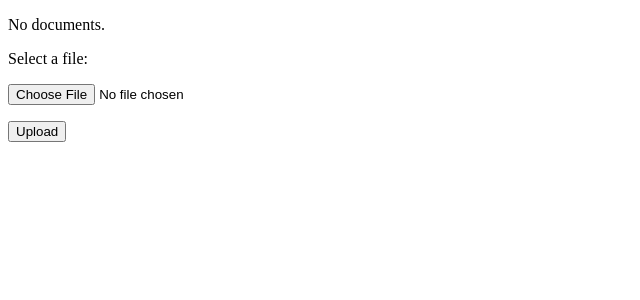
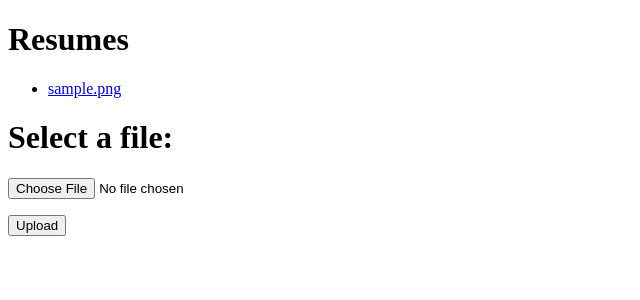
Before and after one commit to largescale-dfss/concept-demo, a Django app: page /demo/list/ in a window 1280 px wide. Shown: the top 300 px of the page, without its empty margins (0-640 px from the left). Run offline with Django 3.2, Linux system fonts and the light colour scheme; tables that the repository leaves empty hold one stand-in row (values such as "Sample post").

Commit message:
Initial version working

```diff
--- a/app/dfss/demo/templates/list.html
+++ b/app/dfss/demo/templates/list.html
@@ -5,20 +5,21 @@
         <title>Distributed File Storage System Demo</title>
     </head>
     <body>
-        {% if documents %}
+        {% if Resumes %}
+            <h1>Resumes</h1>
             <ul>
-                {% for document in documents %}
-                    <li><a href="{{ document.docfile.url }}">{{ document.docfile.name }}</a></li>
+                {% for resume in Resumes %}
+                    <li><a href="{{ resume.docfile.url }}">{{ resume.docfile.name }}</a></li>
                 {% endfor %}
             </ul>
         {% else %}
-            <p>No documents.</p>
+            <p>No resumes.</p>
         {% endif %}
         <!-- Upload form. Note enctype attribute! -->
         <form action="{% url "list" %}" method="post" enctype="multipart/form-data">
             {% csrf_token %}
             <p>{{ form.non_field_errors }}</p>
-            <p>{{ form.docfile.label_tag }} {{ form.docfile.help_text }}</p>
+            <h1>{{ form.docfile.label_tag }} {{ form.docfile.help_text }}</h1>
             <p>
                 {{ form.docfile.errors }}
                 {{ form.docfile }}
```
